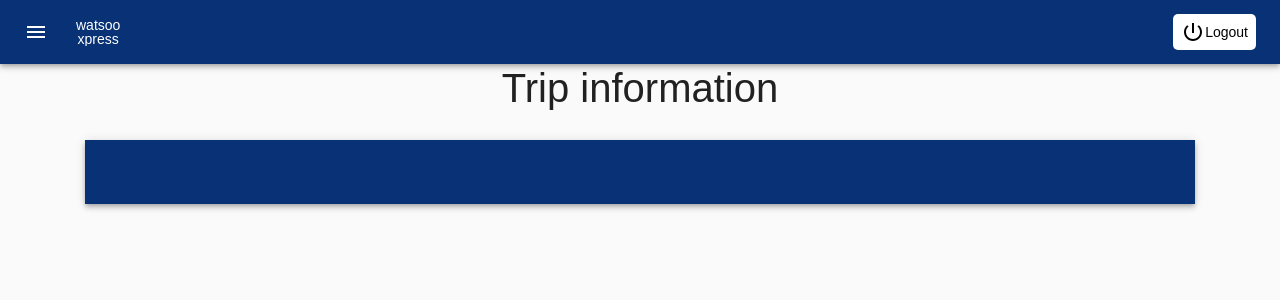
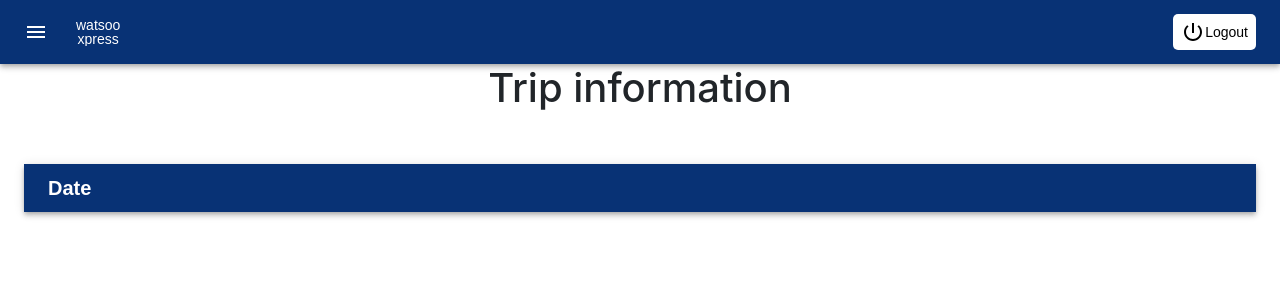
Before and after one commit to shivgaurav27/assign, a React (Create React App) app: page / in a window 1280 px wide. Shown: the top 300 px of the page. Built offline with nearby package versions, Linux system fonts and the light colour scheme.

Commit message:
subheader

```diff
--- a/src/components/SubHeader/index.js
+++ b/src/components/SubHeader/index.js
@@ -1,4 +1,4 @@
-import { AppBar, CssBaseline, Toolbar, Typography } from "@material-ui/core";
+import { AppBar, Toolbar, Typography } from "@material-ui/core";
 import { makeStyles } from "@material-ui/core/styles";
 import React from "react";
 
@@ -6,17 +6,18 @@ const metricStyles = makeStyles({
   root: {
     top: 20,
   },
+  regularstyle: {
+    minHeight: 48,
+  },
 });
 
 function SubHeader(props) {
-  const { title } = props;
   const classes = metricStyles();
   return (
     <>
-      <CssBaseline />
       <AppBar className={classes.root} position="relative" color="primary">
-        <Toolbar>
-          <Typography variant="h3">{title}</Typography>
+        <Toolbar classes={{ regular: classes.regularstyle }}>
+          <Typography variant="h4">Date</Typography>
         </Toolbar>
       </AppBar>
       <br />
--- a/src/components/TripData/index.js
+++ b/src/components/TripData/index.js
@@ -4,7 +4,7 @@ import SubHeader from "../SubHeader";
 function TripData() {
   return (
     <div>
-      <div className="container">
+      <div className="p-4">
         <SubHeader />
       </div>
     </div>
```
